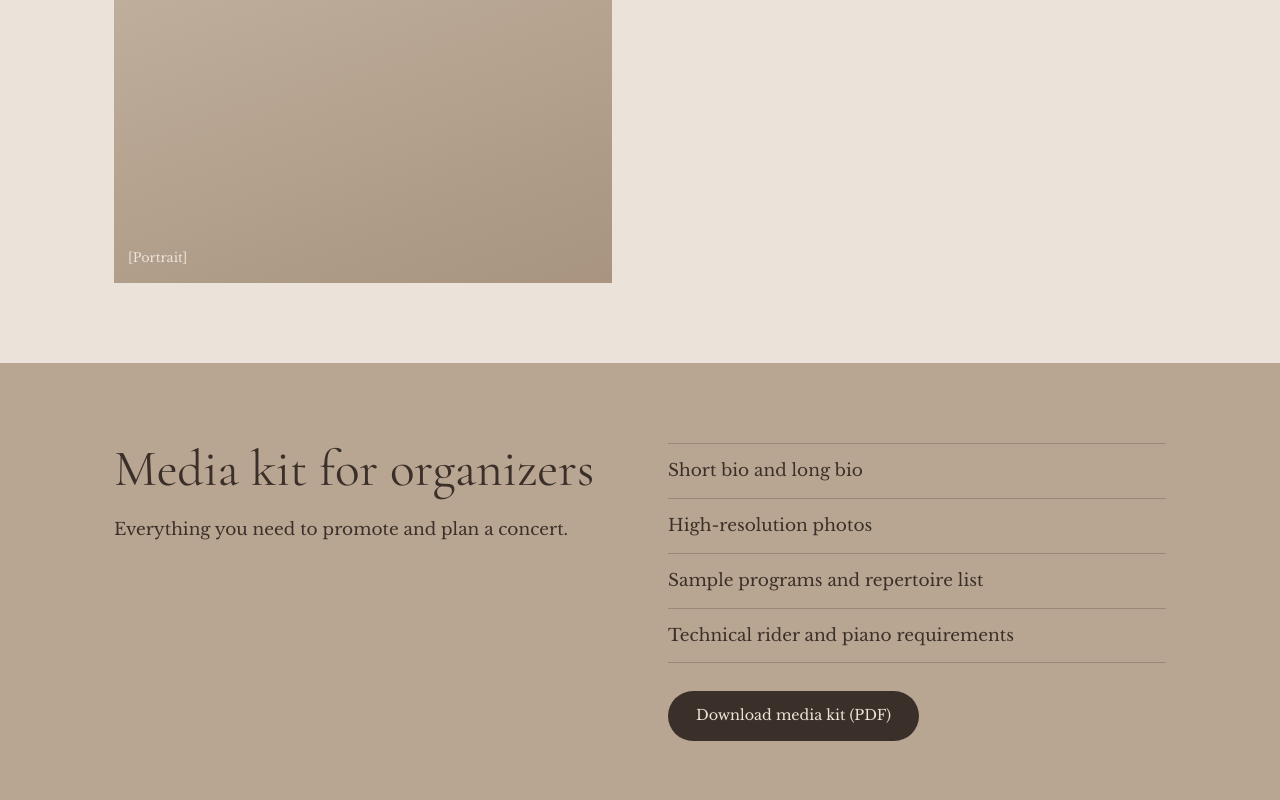
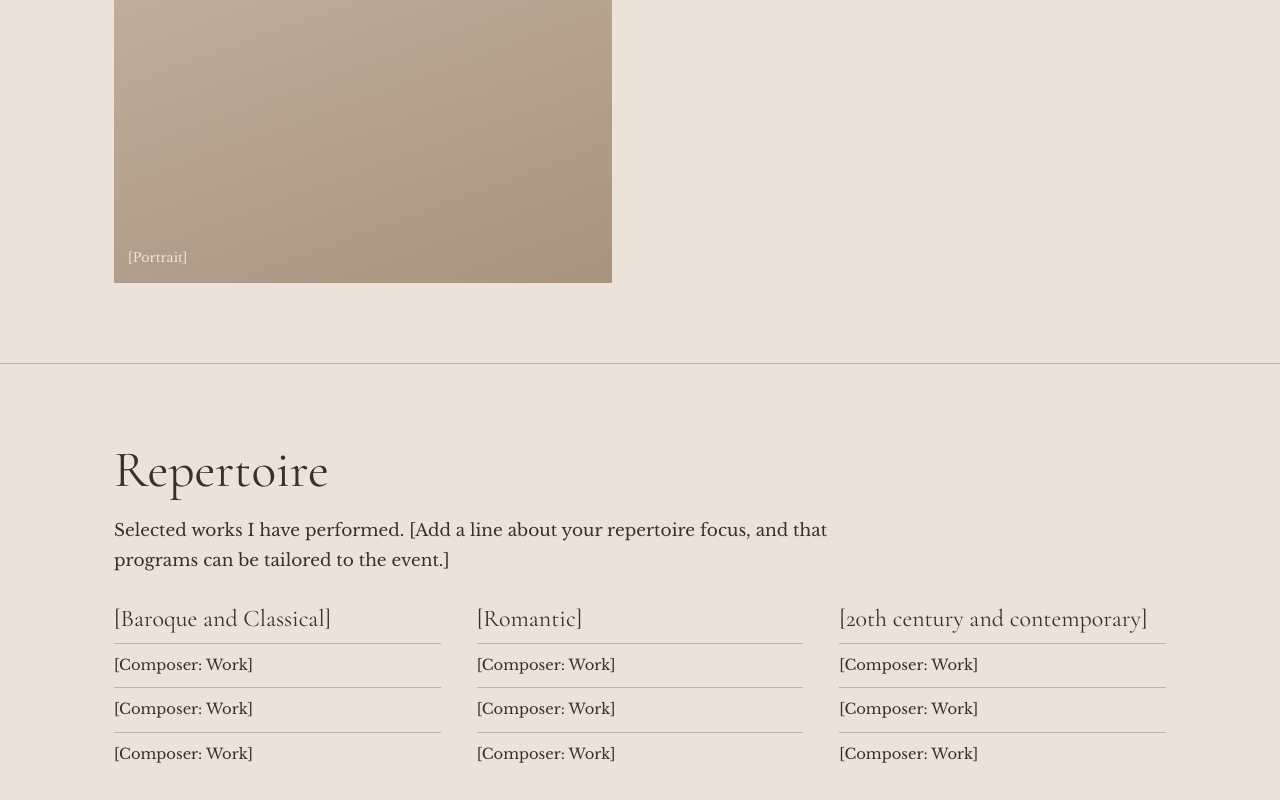
Before and after one commit to ryanzhu193/ryanzhupiano-site, a plain HTML site: page index.html in a window 1280 px wide. Shown: the part 2000-2800 px from the top of the page. Drawn offline with nearby package versions, Linux system fonts and the light colour scheme.

Commit message:
Add files via upload

```diff
--- a/index.html
+++ b/index.html
@@ -48,15 +48,20 @@ form{display:grid;gap:16px}
 label{font-size:.85rem;display:grid;gap:6px}
 input,textarea,select{font:inherit;font-size:1rem;color:var(--ink);background:transparent;border:1px solid var(--ink);border-radius:8px;padding:11px 14px;width:100%}
 textarea{min-height:140px;resize:vertical}
+.rep{border-top:1px solid var(--line)}
+.rep-grid{display:grid;grid-template-columns:repeat(3,1fr);gap:36px;margin-top:28px}
+.rep h3{font:400 1.5rem "Cormorant Garamond",serif;margin:0 0 10px}
+.rep ul{list-style:none;padding:0;margin:0}
+.rep li{padding:9px 0;border-top:1px solid var(--line);font-size:.92rem}
 footer{padding:40px 0;font-size:.9rem}
 footer .wrap{display:flex;justify-content:space-between;gap:16px;flex-wrap:wrap}
-@media(max-width:760px){body{font-size:16px}.hero,.two,.row{grid-template-columns:1fr}.three{grid-template-columns:1fr 1fr}nav a{margin:0 16px 0 0}.hero .ph{aspect-ratio:4/3}}
+@media(max-width:760px){body{font-size:16px}.hero,.two,.row,.rep-grid{grid-template-columns:1fr}.three{grid-template-columns:1fr 1fr}nav a{margin:0 16px 0 0}.hero .ph{aspect-ratio:4/3}}
 </style>
 </head>
 <body>
 <header><div class="wrap">
 <a class="brand" href="#top">Ryan Zhu, Pianist</a>
-<nav><a href="#recordings">Recordings</a><a href="#about">About</a><a href="#media-kit">Media kit</a><a href="#contact">Book</a></nav>
+<nav><a href="#recordings">Recordings</a><a href="#about">About</a><a href="#repertoire">Repertoire</a><a href="#media-kit">Media kit</a><a href="#contact">Book</a></nav>
 </div></header>
 
 <main id="top">
@@ -85,6 +90,16 @@ footer .wrap{display:flex;justify-content:space-between;gap:16px;flex-wrap:wrap}
 <h2>About</h2>
 <p>[Short bio, two or three paragraphs: training, teachers, notable performances, current projects.]</p>
 <p>[Optional: upcoming concerts or recent highlights.]</p>
+</div>
+</div></section>
+
+<section class="rep" id="repertoire"><div class="wrap">
+<h2>Repertoire</h2>
+<p>Selected works I have performed. [Add a line about your repertoire focus, and that programs can be tailored to the event.]</p>
+<div class="rep-grid">
+<div><h3>[Baroque and Classical]</h3><ul><li>[Composer: Work]</li><li>[Composer: Work]</li><li>[Composer: Work]</li></ul></div>
+<div><h3>[Romantic]</h3><ul><li>[Composer: Work]</li><li>[Composer: Work]</li><li>[Composer: Work]</li></ul></div>
+<div><h3>[20th century and contemporary]</h3><ul><li>[Composer: Work]</li><li>[Composer: Work]</li><li>[Composer: Work]</li></ul></div>
 </div>
 </div></section>
 
```
